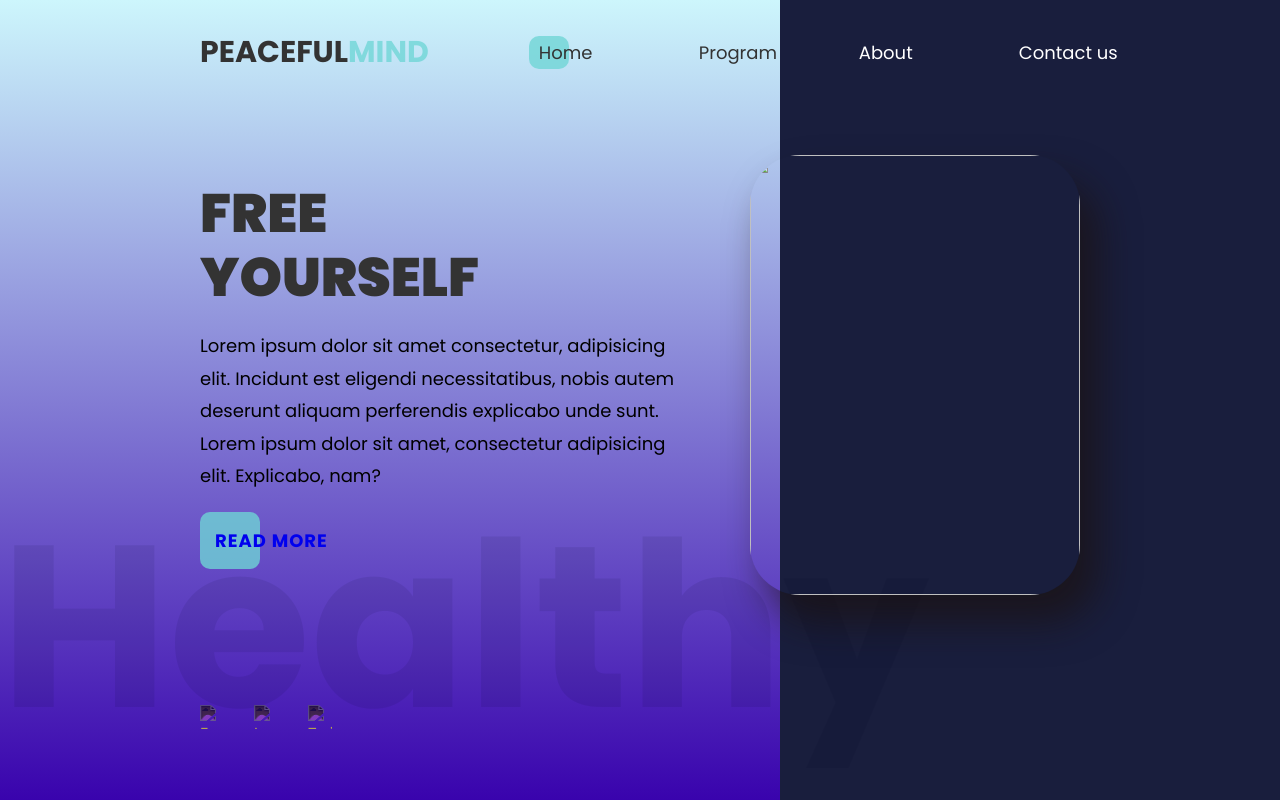
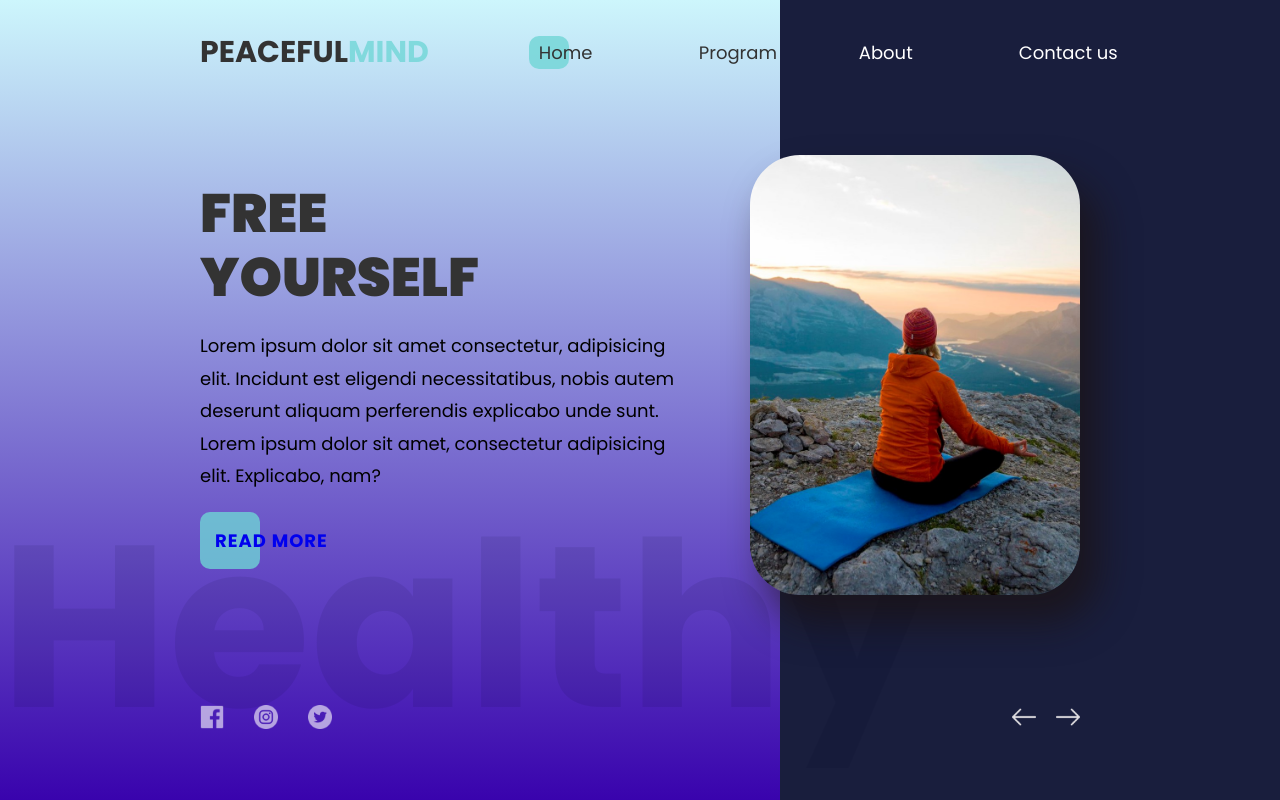
Before and after one commit to pajakupus/meditations, a plain HTML site: page index.html in a window 1280 px wide. Drawn offline with Linux system fonts and the light colour scheme; the site is published under a folder, as on GitHub Pages, so addresses that start at the root find nothing.

Commit message:
Update index.html

```diff
--- a/index.html
+++ b/index.html
@@ -27,7 +27,7 @@
                <li><a href="#">Contact us</a></li>
                 </ul>
                  </div>
-                 <span class="menu-icon" onclick="menuToggle()"><img src="/img/iconsmenu.png" alt=""></span>
+                 <span class="menu-icon" onclick="menuToggle()"><img src="img/iconsmenu.png" alt=""></span>
 
           </header>
            <div class="content">
@@ -67,8 +67,8 @@
                 </div>
 
               <div class="banner-img" id="slideshow">
-                <img class="active" src="/img/gety.jpg" alt="">
-                <img src="/img/malek.jpg" alt="">
+                <img class="active" src="img/gety.jpg" alt="">
+                <img src="img/malek.jpg" alt="">
               </div>
 
 
@@ -76,13 +76,13 @@
             </div>
             <div class="icons">
              <ul class="sci">
-                 <li><a href="#"><img src="/img/facebook.png" alt="Facebook"></a></li>
-                 <li><a href="#"><img src="/img/instagramsketched.png" alt="Instragram"></a></li>
-                 <li><a href="#"><img src="/img/twitter.png" alt="Twitter"></a></li>
+                 <li><a href="#"><img src="img/facebook.png" alt="Facebook"></a></li>
+                 <li><a href="#"><img src="img/instagramsketched.png" alt="Instragram"></a></li>
+                 <li><a href="#"><img src="img/twitter.png" alt="Twitter"></a></li>
              </ul>
              <ul class="controls">
-                 <li><a href="#"><img src="/img/back.png" alt="" onclick="prevSlide();prevSlideText()"></a></li>
-                 <li><a href="#"><img src="/img/next.png" alt="" onclick="nextSlide();nextSlideText()"></a></li>
+                 <li><a href="#"><img src="img/back.png" alt="" onclick="prevSlide();prevSlideText()"></a></li>
+                 <li><a href="#"><img src="img/next.png" alt="" onclick="nextSlide();nextSlideText()"></a></li>
              </ul>
             </div>
       </div>
```
